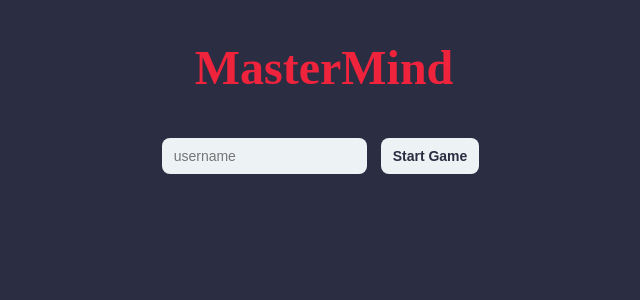
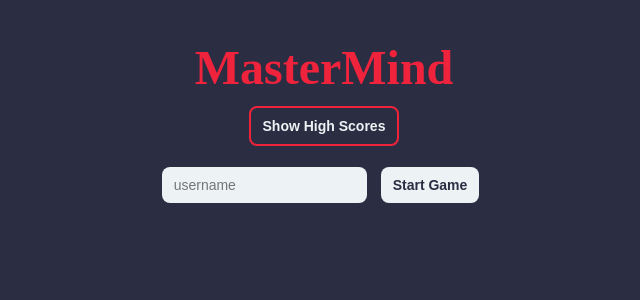
Before and after one commit to lundas/mastermind, a React app: page / in a window 1280 px wide. Shown: the top 300 px of the page, without its empty margins (316-956 px from the left). Built offline with nearby package versions, Linux system fonts and the light colour scheme.

Commit message:
added high score button

```diff
--- a/client/src/components/App.jsx
+++ b/client/src/components/App.jsx
@@ -19,6 +19,11 @@ export default function App() {
   return (
     <>
       <h1>MasterMind</h1>
+      <button
+        type="button"
+        id="show-highscores-button"
+        onClick={(e) => console.log('High Score!')}
+      >Show High Scores</button>
       { gameStarted ? (
         <>
           <GuessInput
--- a/client/src/styles.css
+++ b/client/src/styles.css
@@ -14,6 +14,7 @@ body {
 h1 {
   color: #EF233C;
   font-size: xxx-large;
+  margin-bottom: 0;
 }
 
 button {
@@ -38,8 +39,11 @@ button {
   /* opacity: 70%; */
 }
 
-#end-game-button {
-  background-color: #EF233C;
+#end-game-button,
+#show-highscores-button {
+  color: #EDF2F4;
+  background-color: #2B2D42;
+  border: 2px solid #EF233C;
 }
 
 input,
```
